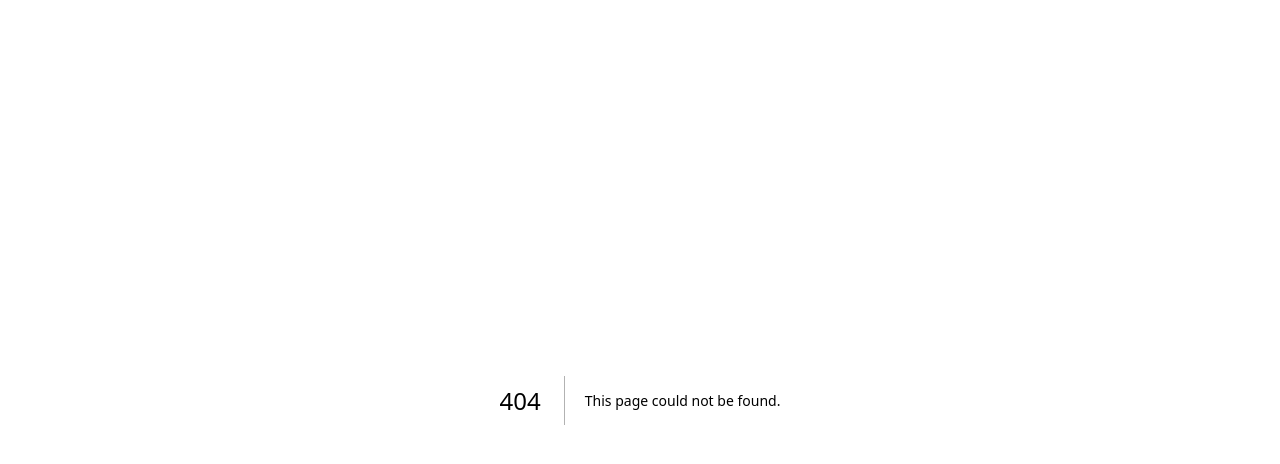
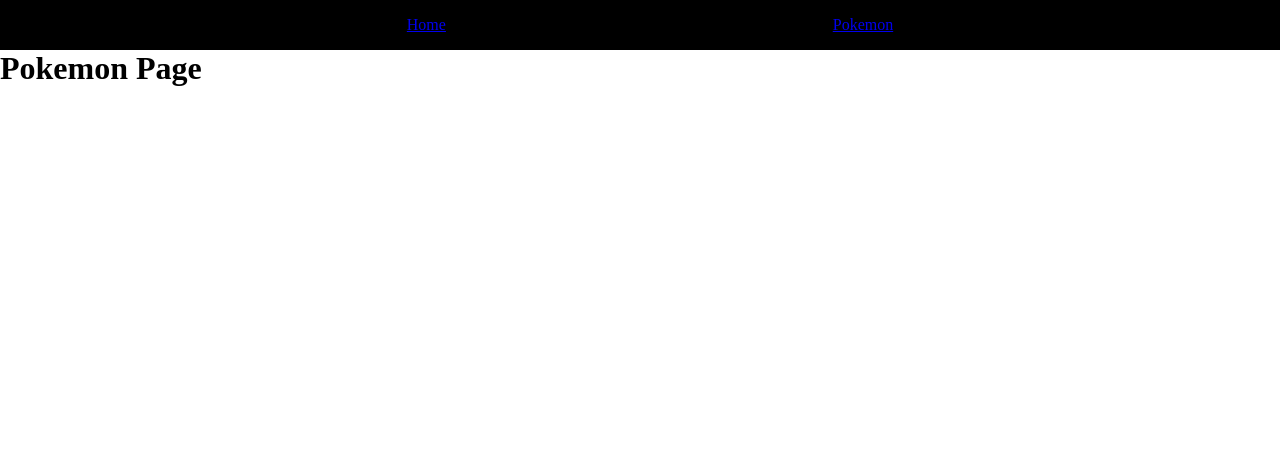
Before and after one commit to evanjschmitt/N317-wk04, a Next.js app: page /pokemon in a window 1280 px wide. Before the commit this address had no page. Shown: the top 464 px of the page. Built offline with nearby package versions, Linux system fonts and the light colour scheme.

Commit message:
Basic Home Functions * Added Nav across pages, page switching works now

```diff
--- a/src/app/globals.css
+++ b/src/app/globals.css
@@ -1,107 +1,43 @@
-:root {
-  --max-width: 1100px;
-  --border-radius: 12px;
-  --font-mono: ui-monospace, Menlo, Monaco, "Cascadia Mono", "Segoe UI Mono",
-    "Roboto Mono", "Oxygen Mono", "Ubuntu Monospace", "Source Code Pro",
-    "Fira Mono", "Droid Sans Mono", "Courier New", monospace;
-
-  --foreground-rgb: 0, 0, 0;
-  --background-start-rgb: 214, 219, 220;
-  --background-end-rgb: 255, 255, 255;
-
-  --primary-glow: conic-gradient(
-    from 180deg at 50% 50%,
-    #16abff33 0deg,
-    #0885ff33 55deg,
-    #54d6ff33 120deg,
-    #0071ff33 160deg,
-    transparent 360deg
-  );
-  --secondary-glow: radial-gradient(
-    rgba(255, 255, 255, 1),
-    rgba(255, 255, 255, 0)
-  );
-
-  --tile-start-rgb: 239, 245, 249;
-  --tile-end-rgb: 228, 232, 233;
-  --tile-border: conic-gradient(
-    #00000080,
-    #00000040,
-    #00000030,
-    #00000020,
-    #00000010,
-    #00000010,
-    #00000080
-  );
-
-  --callout-rgb: 238, 240, 241;
-  --callout-border-rgb: 172, 175, 176;
-  --card-rgb: 180, 185, 188;
-  --card-border-rgb: 131, 134, 135;
+* {
+  margin: 0;
+  padding: 0;
+  box-sizing: border-box;
+}
+html,
+body {
+  height: 100%;
+}
+h1,
+h2,
+h3,
+h4,
+h5,
+h6,
+p {
+  margin-bottom: 16px;
 }
 
-@media (prefers-color-scheme: dark) {
-  :root {
-    --foreground-rgb: 255, 255, 255;
-    --background-start-rgb: 0, 0, 0;
-    --background-end-rgb: 0, 0, 0;
-
-    --primary-glow: radial-gradient(rgba(1, 65, 255, 0.4), rgba(1, 65, 255, 0));
-    --secondary-glow: linear-gradient(
-      to bottom right,
-      rgba(1, 65, 255, 0),
-      rgba(1, 65, 255, 0),
-      rgba(1, 65, 255, 0.3)
-    );
-
-    --tile-start-rgb: 2, 13, 46;
-    --tile-end-rgb: 2, 5, 19;
-    --tile-border: conic-gradient(
-      #ffffff80,
-      #ffffff40,
-      #ffffff30,
-      #ffffff20,
-      #ffffff10,
-      #ffffff10,
-      #ffffff80
-    );
-
-    --callout-rgb: 20, 20, 20;
-    --callout-border-rgb: 108, 108, 108;
-    --card-rgb: 100, 100, 100;
-    --card-border-rgb: 200, 200, 200;
-  }
+.mainNav {
+  height: 50px;
+  background-color: black;
+  color: antiquewhite;
+  padding: 20px;
 }
 
-* {
-  box-sizing: border-box;
-  padding: 0;
-  margin: 0;
+.mainNav ul li {
+  list-style: none;
+  margin-left: 20px;
 }
 
-html,
-body {
-  max-width: 100vw;
-  overflow-x: hidden;
+.mainNav ul {
+  display: flex;
+  align-items: center;
+  justify-content: space-evenly;
+  flex-direction: row;
+  height: 100%;
+  width: 100%;
 }
 
-body {
-  color: rgb(var(--foreground-rgb));
-  background: linear-gradient(
-      to bottom,
-      transparent,
-      rgb(var(--background-end-rgb))
-    )
-    rgb(var(--background-start-rgb));
+.mainNav a:active {
+  font-weight: bold;
 }
-
-a {
-  color: inherit;
-  text-decoration: none;
-}
-
-@media (prefers-color-scheme: dark) {
-  html {
-    color-scheme: dark;
-  }
-}
--- a/src/app/layout.js
+++ b/src/app/layout.js
@@ -1,7 +1,4 @@
-import { Inter } from "next/font/google";
 import "./globals.css";
-
-const inter = Inter({ subsets: ["latin"] });
 
 export const metadata = {
   title: "Create Next App",
@@ -11,7 +8,19 @@ export const metadata = {
 export default function RootLayout({ children }) {
   return (
     <html lang="en">
-      <body className={inter.className}>{children}</body>
+      <body>
+        <nav className="mainNav">
+          <ul>
+            <li>
+              <a href="/">Home</a>
+            </li>
+            <li>
+              <a href="/pokemon">Pokemon</a>
+            </li>
+          </ul>
+        </nav>
+        {children}
+      </body>
     </html>
   );
 }
--- /dev/null
+++ b/src/app/pokemon/page.js
@@ -0,0 +1,9 @@
+export default function Pokemon() {
+    return(<main>
+        <main>
+             <h1>Pokemon Page</h1>
+        </main>
+
+
+    </main>)
+}
```
Also changed, not shown: src/app/page.js (+20 -87 lines).
